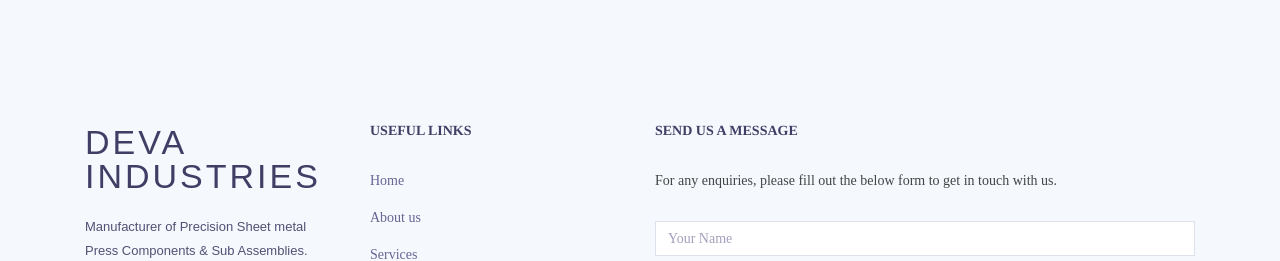
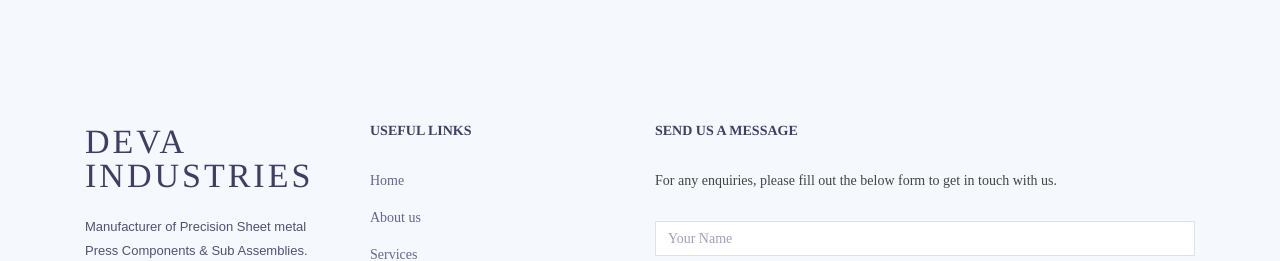
Before and after one commit to Leechester5001/DevaInd, a plain HTML site: page index.html in a window 1280 px wide. Shown: the part 8160-8421 px from the top of the page. Drawn offline with Linux system fonts and the light colour scheme; files whose address does not match are found by name.

Commit message:
Update style.css

```diff
--- a/css/style.css
+++ b/css/style.css
@@ -1229,7 +1229,7 @@ h6 {
   margin: 0 0 20px 0;
   padding: 2px 0 2px 0;
   line-height: 1;
-  font-family: "Montserrat", sans-serif;
+  font-family: "Tinos", sans-serif;
   color: #413e66;
   font-weight: 400;
   letter-spacing: 3px;
```
